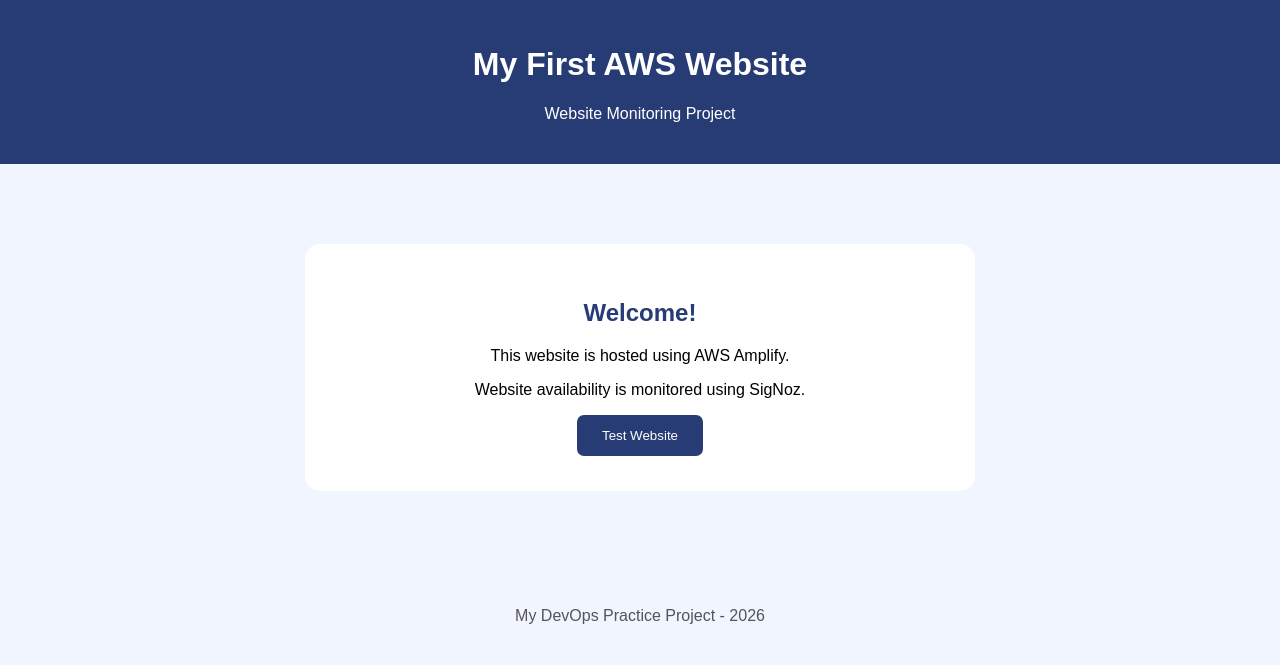
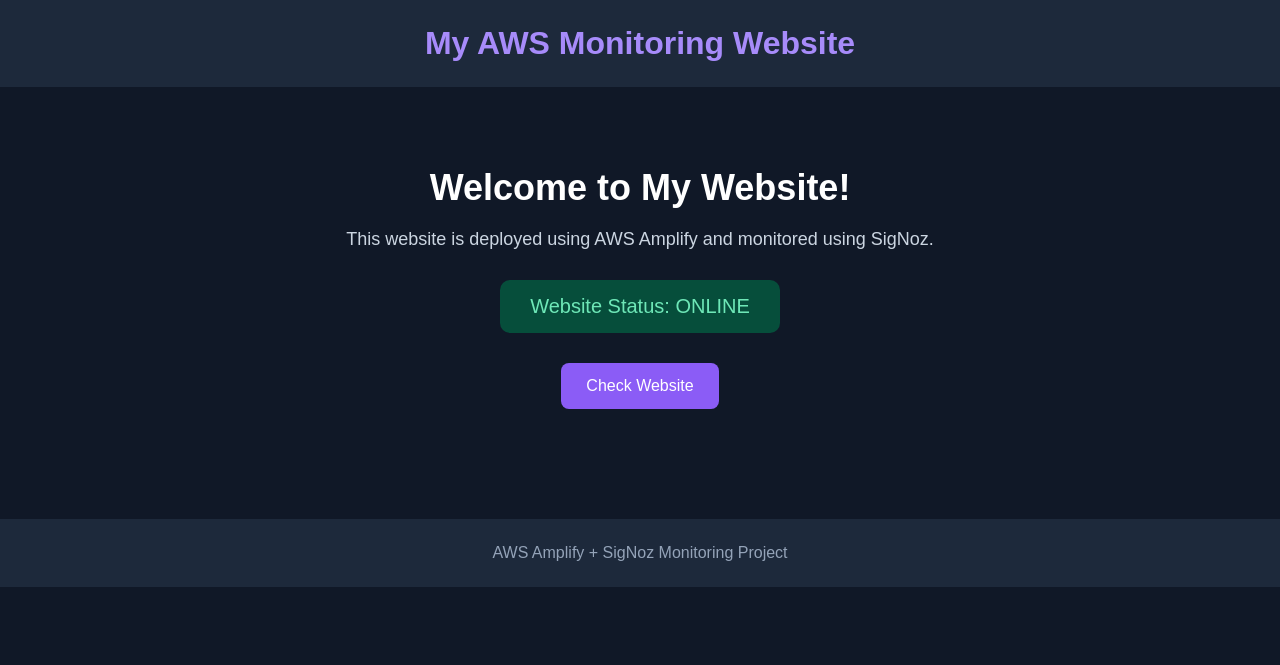
Before and after one commit to Anisha-ani/signoz-project., a plain HTML site: page signoz-project.html in a window 1280 px wide. Drawn offline with Linux system fonts and the light colour scheme.

Commit message:
index.html

```diff
--- a/signoz-project.html
+++ b/signoz-project.html
@@ -4,62 +4,111 @@
 <head>
     <meta charset="UTF-8">
     <meta name="viewport" content="width=device-width, initial-scale=1.0">
-    <title>My Monitoring Project</title>
+    <title>AWS Monitoring Project</title>
+
     <style>
+        * {
+            margin: 0;
+            padding: 0;
+            box-sizing: border-box;
+        }
+
         body {
-            margin: 0;
             font-family: Arial, sans-serif;
-            background: #f1f5ff;
+            background: #101827;
+            color: white;
             text-align: center;
         }
+
         header {
-            background: #273c75;
+            padding: 25px;
+            background: #1d293b;
+        }
+
+        header h1 {
+            color: #a78bfa;
+        }
+
+        .container {
+            padding: 80px 20px;
+        }
+
+        .container h2 {
+            font-size: 36px;
+            margin-bottom: 20px;
+        }
+
+        .container p {
+            color: #cbd5e1;
+            font-size: 18px;
+            margin-bottom: 30px;
+        }
+
+        .status {
+            display: inline-block;
+            background: #064e3b;
+            color: #6ee7b7;
+            padding: 15px 30px;
+            border-radius: 10px;
+            font-size: 20px;
+        }
+
+        button {
+            margin-top: 30px;
+            padding: 14px 25px;
+            background: #8b5cf6;
+            border: none;
+            border-radius: 8px;
             color: white;
+            cursor: pointer;
+            font-size: 16px;
+        }
+
+        footer {
             padding: 25px;
-        }
-        main {
-            margin: 80px auto;
-            padding: 35px;
-            max-width: 600px;
-            background: white;
-            border-radius: 15px;
-        }
-        h2 {
-            color: #273c75;
-        }
-        button {
-            background: #273c75;
-            color: white;
-            border: none;
-            padding: 13px 25px;
-            border-radius: 7px;
-            cursor: pointer;
-        }
-        footer {
-            padding: 20px;
-            color: #555;
+            background: #1d293b;
+            color: #94a3b8;
         }
     </style>
 </head>
+
 <body>
 
-<header>
-    <h1>My First AWS Website</h1>
-    <p>Website Monitoring Project</p>
-</header>
+    <header>
+        <h1>My AWS Monitoring Website</h1>
+    </header>
 
-<main>
-    <h2>Welcome!</h2>
-    <p>This website is hosted using AWS Amplify.</p>
-    <p>Website availability is monitored using SigNoz.</p>
-    <button onclick="alert('Website is working!')">
-        Test Website
-    </button>
-</main>
+    <div class="container">
+        <h2>Welcome to My Website!</h2>
 
-<footer>
-    <p>My DevOps Practice Project - 2026</p>
-</footer>
+        <p>
+            This website is deployed using AWS Amplify
+            and monitored using SigNoz.
+        </p>
+
+        <div class="status">
+            Website Status: ONLINE
+        </div>
+
+        <br>
+
+        <button onclick="checkStatus()">
+            Check Website
+        </button>
+
+        <p id="result"></p>
+    </div>
+
+    <footer>
+        AWS Amplify + SigNoz Monitoring Project
+    </footer>
+
+    <script>
+        function checkStatus() {
+            document.getElementById("result").innerHTML =
+                "Website is responding successfully!";
+        }
+    </script>
 
 </body>
 </html>
```
